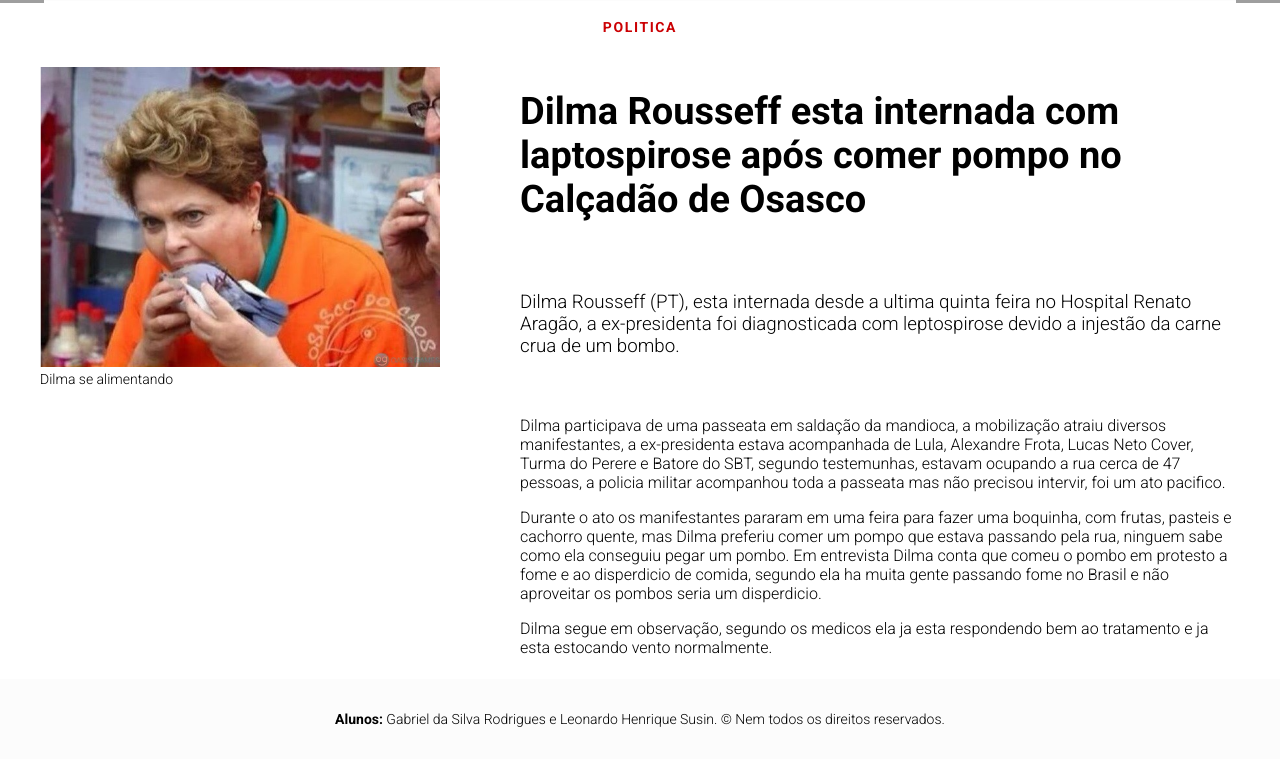
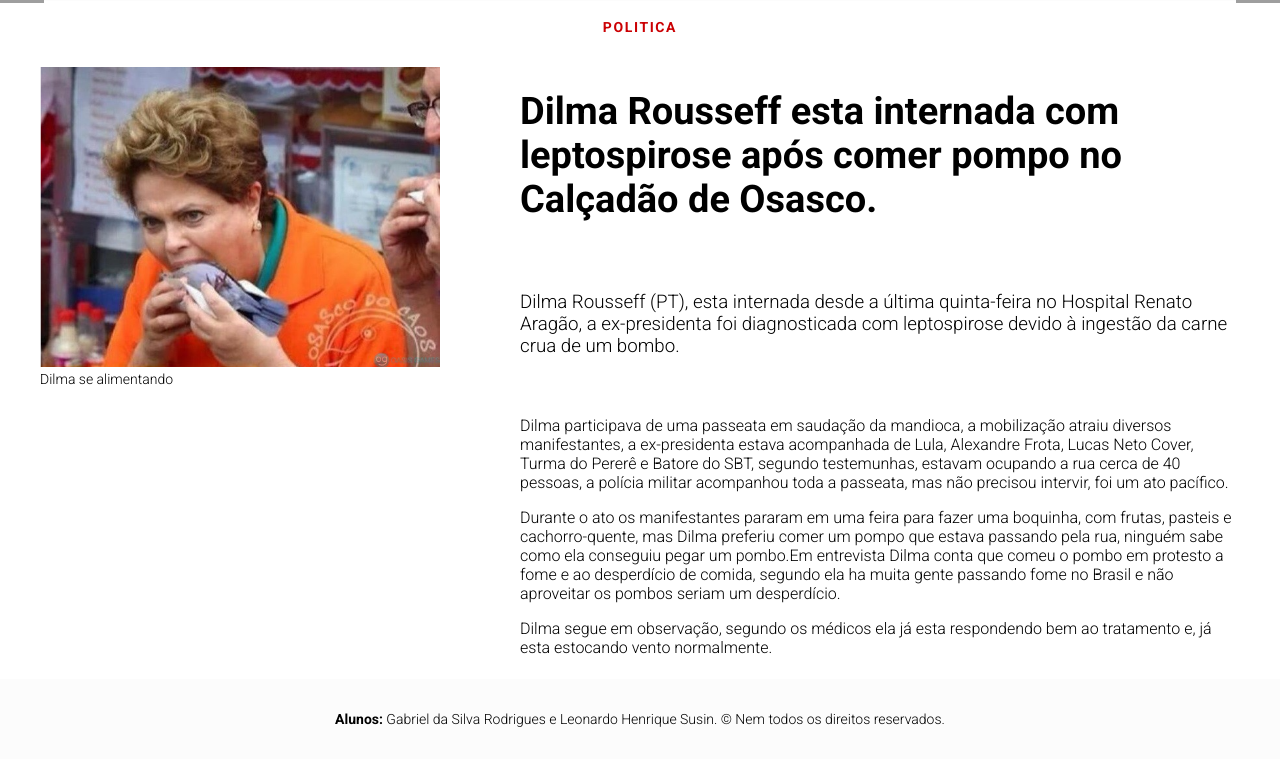
Before and after one commit to ProgramacaoWeb1/PortalNoticias, a plain HTML site: page Noticia_Dilma.html in a window 1280 px wide. Shown: the part 490-1249 px from the top of the page. Drawn offline with Linux system fonts and the light colour scheme; grey boxes are pictures that could not be loaded.

Commit message:
Update Noticia_Dilma.html

```diff
--- a/Noticia_Dilma.html
+++ b/Noticia_Dilma.html
@@ -61,37 +61,35 @@
 
             <div id="left-content-reverse">
                 <img src="images/DilmaPombo.png" alt="Dilma_pompo" width="400" height="300 ">
-                <span class="img-legend">Dilma se alimentando</span>
+                <span
+                      class="img-legend">Dilma se alimentando
+                </span>
             </div>
 
             <div id="right-content-reverse">
                 <h1>
                     <talk>
                         <b>
-                            <div id=news-title> Dilma Rousseff esta internada com laptospirose após comer pompo no
-                                Calçadão de
-                                Osasco
+                            <div id=news-title> Dilma Rousseff esta internada com leptospirose após comer pompo no Calçadão de Osasco.
 
                             </div>
                         </b>
                     </talk>
                     <br />
 
-                    <h3> Dilma Rousseff (PT), esta internada desde a ultima quinta feira no Hospital Renato Aragão, a ex-presidenta foi diagnosticada com leptospirose devido a injestão da carne crua de um bombo.
+                    <h3> Dilma Rousseff (PT), esta internada desde a última quinta-feira no Hospital Renato Aragão, a ex-presidenta foi diagnosticada com leptospirose devido à ingestão da carne crua de um bombo.
                     </h3>
                     <br />
 
                     <h4>
                         <p>
-                            Dilma participava de uma passeata em saldação da mandioca, a mobilização atraiu diversos manifestantes, a ex-presidenta estava acompanhada de Lula, Alexandre Frota, Lucas Neto Cover, Turma do Perere e Batore do SBT, segundo testemunhas, estavam ocupando
-                            a rua cerca de 47 pessoas, a policia militar acompanhou toda a passeata mas não precisou intervir, foi um ato pacifico.
+                            Dilma participava de uma passeata em saudação da mandioca, a mobilização atraiu diversos manifestantes, a ex-presidenta estava acompanhada de Lula, Alexandre Frota, Lucas Neto Cover, Turma do Pererê e Batore do SBT, segundo testemunhas, estavam ocupando a rua cerca de 40 pessoas, a polícia militar acompanhou toda a passeata, mas não precisou intervir, foi um ato pacífico.
                         </p>
 
-                        <p>Durante o ato os manifestantes pararam em uma feira para fazer uma boquinha, com frutas, pasteis e cachorro quente, mas Dilma preferiu comer um pompo que estava passando pela rua, ninguem sabe como ela conseguiu pegar um pombo.
-                            Em entrevista Dilma conta que comeu o pombo em protesto a fome e ao disperdicio de comida, segundo ela ha muita gente passando fome no Brasil e não aproveitar os pombos seria um disperdicio.
+                        <p>Durante o ato os manifestantes pararam em uma feira para fazer uma boquinha, com frutas, pasteis e cachorro-quente, mas Dilma preferiu comer um pompo que estava passando pela rua, ninguém sabe como ela conseguiu pegar um pombo.Em entrevista Dilma conta que comeu o pombo em protesto a fome e ao desperdício de comida, segundo ela ha muita gente passando fome no Brasil e não aproveitar os pombos seriam um desperdício.
                         </p>
                         <p>
-                            Dilma segue em observação, segundo os medicos ela ja esta respondendo bem ao tratamento e ja esta estocando vento normalmente.
+                            Dilma segue em observação, segundo os médicos ela já esta respondendo bem ao tratamento e, já esta estocando vento normalmente.
                         </p>
                     </h4>
 
```
